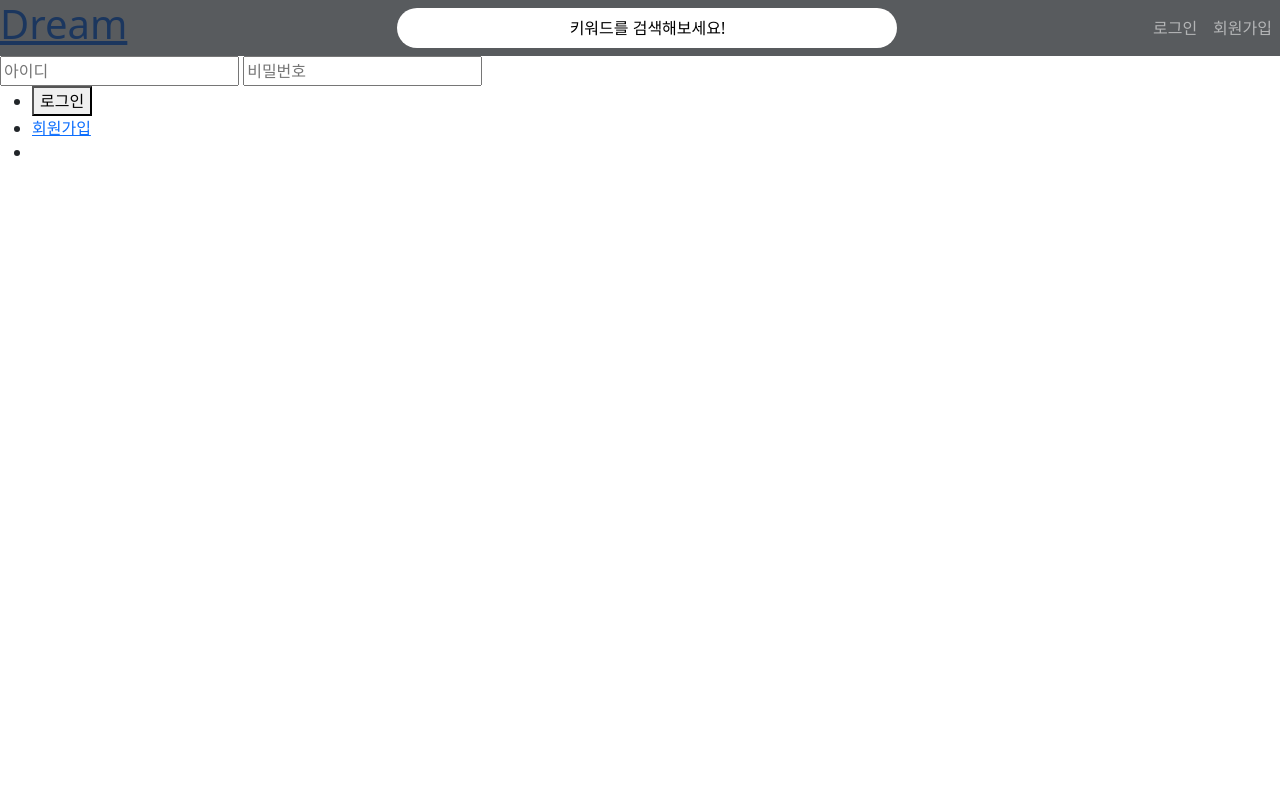
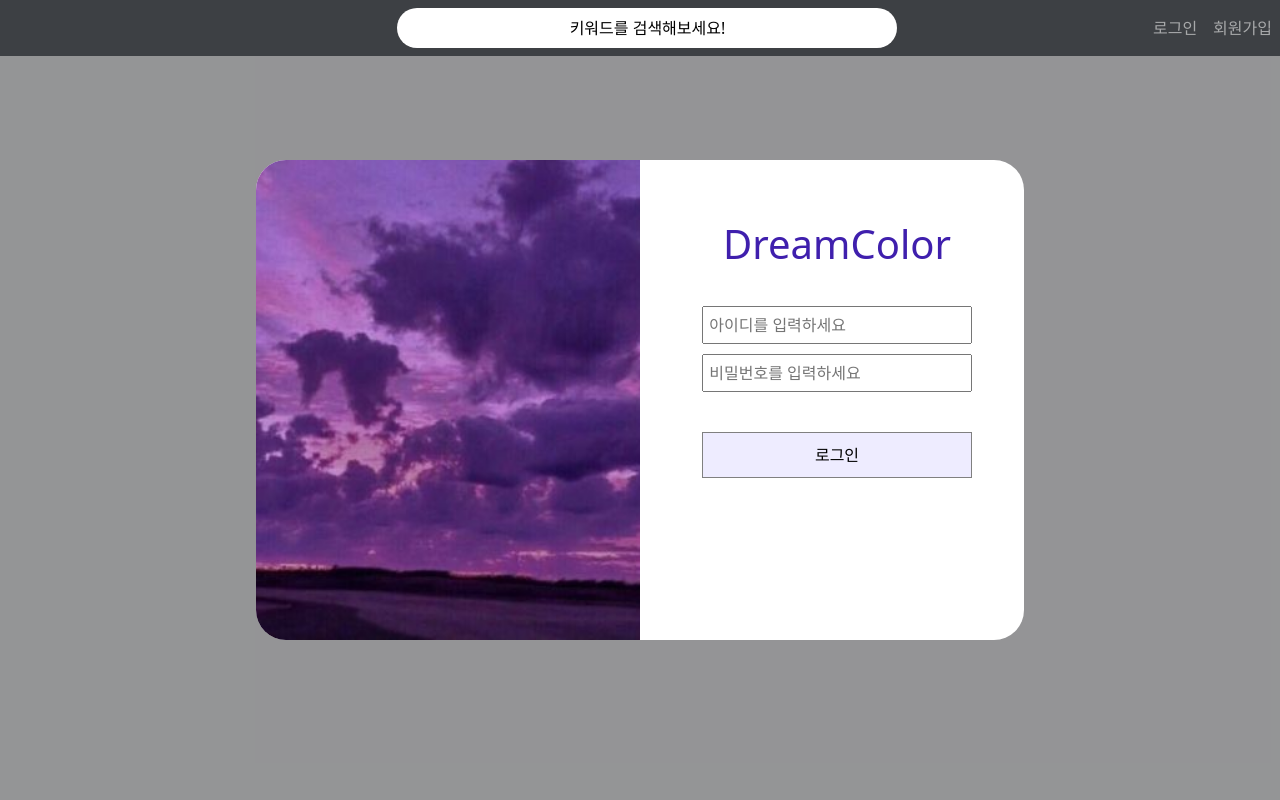
Before and after one commit to iruyj/DreamColor, a Django app: page /account/login/ in a window 1280 px wide. Run offline with Django 4.2, Linux system fonts and the light colour scheme; some libraries are stand-ins or nearby versions.

Commit message:
login css

```diff
--- a/dreams/urls.py
+++ b/dreams/urls.py
@@ -9,5 +9,5 @@
     path('create/', views.createDream, name='create' ),
     path('', views.mainPage, name='main'),
     path('search', views.findKey, name='search'),
-    path('<int:id>', views.viewDream, name='search'),
+    path('<int:id>', views.viewDream, name='detail'),
 ]
--- a/static/css/styles.css
+++ b/static/css/styles.css
@@ -193,3 +193,65 @@
     bottom: 40px;
     right: 50px;
 }
+
+/* 로그인 화면 작성 */
+.login-container{
+    width: 100%;
+    height: 100%;
+    display: flex;
+    justify-content: center;
+    justify-items: center;
+    align-items: center;
+    align-content: center;
+    background-color: rgba(53, 54, 57, 0.53);
+}
+.login-container .login-body{
+    width: 60%;
+    height: 60%;
+    border-radius: 30px;
+    padding: 0;
+    background-color: white;
+    display: flex;
+    justify-content: center;
+    justify-items: center;
+    align-content: center;
+}
+.login-container #login-img{
+    width: 50%;
+    height: 100%;
+    border-bottom-left-radius: 30px;
+    border-top-left-radius: 30px;
+    object-fit: cover;
+    margin-right: 10px;
+}
+.login-container .login-wrap{
+    display: flex;
+    flex-direction: column;
+    align-items: center;
+    padding-top: 60px;
+    width: 50%;
+}
+.login-container .login-wrap .login-title {
+    text-decoration: none;
+    color: #3f1fad;
+    font-weight: bolder;
+}
+.login-container .login-wrap form{
+    display: flex;
+    flex-direction: column;
+    align-items: center;
+    width: 90%;
+    margin-top: 30px;
+}
+.login-container .login-wrap input{
+    width: 80%;
+    padding: 5px;
+    margin-bottom: 10px;
+}
+.login-container .login-wrap button{
+    margin-top: 30px;
+    padding: 10px;
+    border: 1px solid gray;
+    background-color: #eeecff;
+    width: 80%;
+}
--- a/templates/account/login.html
+++ b/templates/account/login.html
@@ -5,19 +5,21 @@
             alert('아이디와 비번을 확인해주세요')
         </script>
     {% endif %}
-    <div class="sign-container">
-        <div class="sign-wrap">
-            <a href="{% url 'dream:main' %}" class="login-title"><h1>Dream</h1></a>
-            <form method="post" class="login_form" action="{% url 'account:login' %}">
-                {% csrf_token %}
-{#                {% include "form_errors.html" %}#}
-                <input type="text" name="username" id="username" class="input id" placeholder="아이디" value="{{ form.username.value|default_if_none:'' }}">
-                <input type="password" name="password" id="password" class="input pw" placeholder="비밀번호" value="{{ form.password.value|default_if_none:'' }}">
-                <ul class="sign-box">
-                    <li class="sign-btn"><button type="submit" class="sign submit">로그인</button></li>
-                    <li class="sign-btn"><a href="{% url 'account:signup' %}" class="sign sign-up">회원가입</a><li class="sign-btn">
-                </ul>
-            </form>
+
+    <div class="login-container">
+        <div class="login-body">
+            <img src="/static/img/login_img.png" id='login-img' alt="로그인이미지">
+            <div class="login-wrap">
+                <a href="{% url 'dream:main' %}" class="login-title"><h1>DreamColor</h1></a>
+                <form method="post" class="login_form" action="{% url 'account:login' %}">
+                    {% csrf_token %}
+                    {% include "form_errors.html" %}
+                    <input type="text" name="username" id="username" class="input id" placeholder="아이디를 입력하세요" value="{{ form.username.value|default_if_none:'' }}">
+                    <input type="password" name="password" id="password" class="input pw" placeholder="비밀번호를 입력하세요" value="{{ form.password.value|default_if_none:'' }}">
+                    <button type="submit" class="login submit">로그인</button>
+
+                </form>
+            </div>
         </div>
     </div>
 {% endblock %}
```
Also changed, not shown: dreams/views.py (+5 -3 lines), static/img/login_img.png (added).
